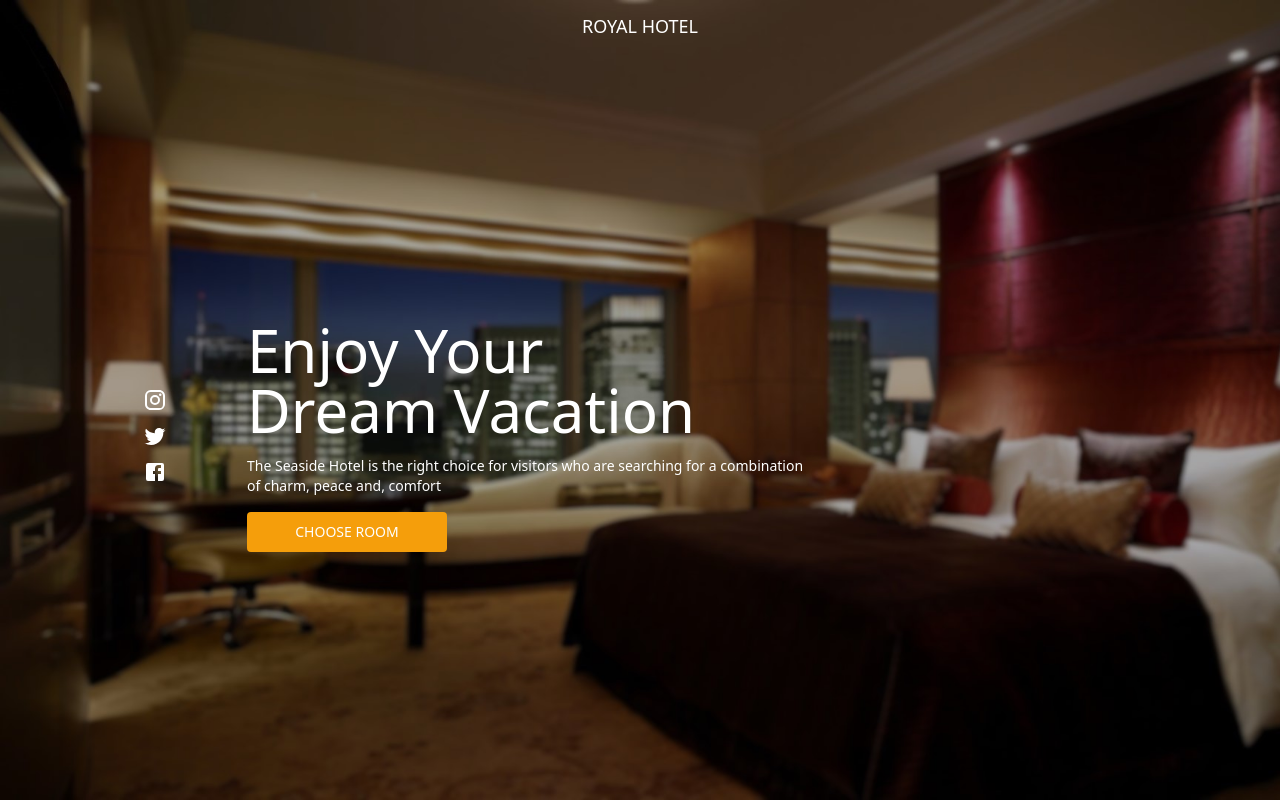
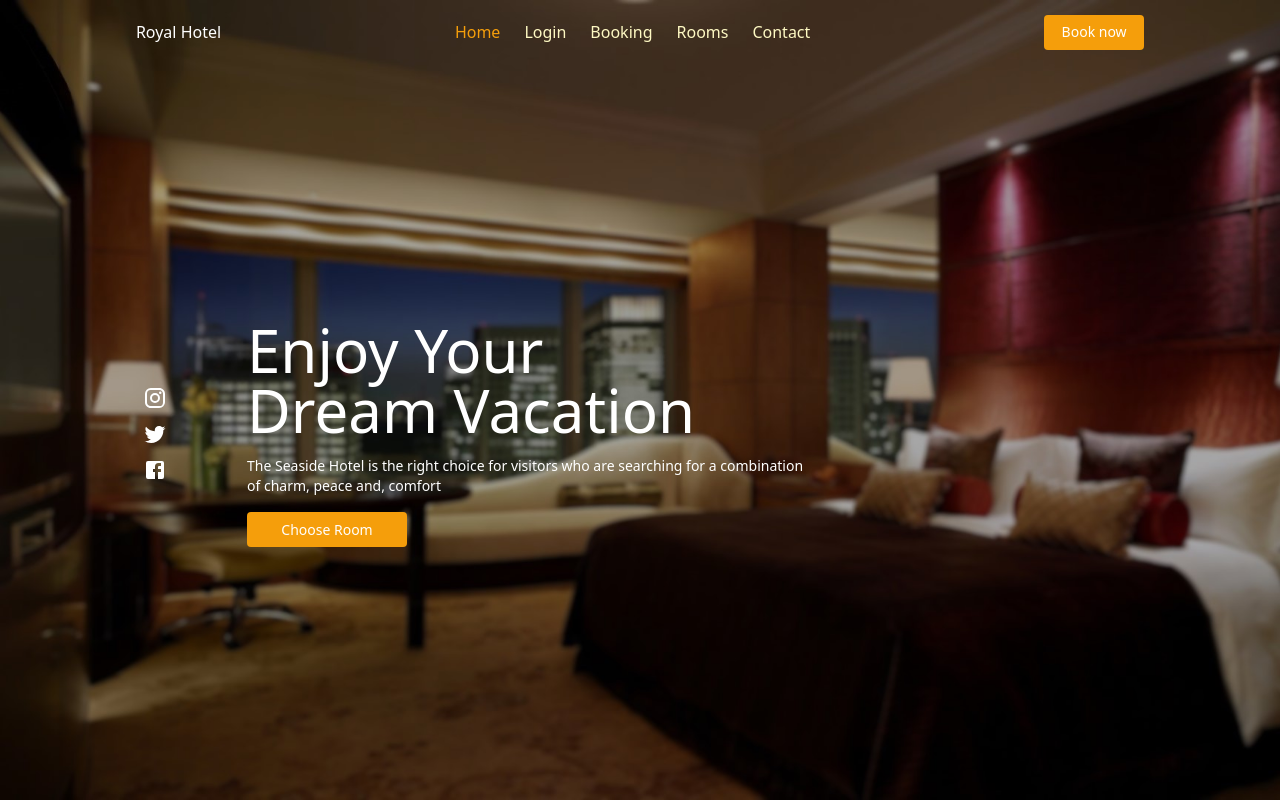
Before and after one commit to roshnnkk/hotel, a React (Vite) app: page / in a window 1280 px wide. Built offline with nearby package versions, Linux system fonts and the light colour scheme.

Commit message:
build header

```diff
--- a/src/App.jsx
+++ b/src/App.jsx
@@ -1,14 +1,29 @@
 import { Route, Routes } from "react-router";
 import Header from "./components/header";
 import Home from "./pages/home";
-import { HOME_ROUTE, LOGIN_ROUTE, RESERVE_FORM_ROUTE, ROOMS_ROUTE, CONTACT_ROUTE } from './constant/routes.js';
+import {
+  HOME_ROUTE,
+  LOGIN_ROUTE,
+  RESERVE_ROUTE,
+  ROOMS_ROUTE,
+  CONTACT_ROUTE,
+} from "./constant/routes.js";
+
 
 function App() {
   return (
     <div>
+
       <Home />
       <Header />
+      <Routes>
+        <Route path={HOME_ROUTE} element={<Home />} />
+        {/* <Route path={LOGIN_ROUTE} element={<Login />} />
+        <Route path={RESERVE_ROUTE} element={<Reserve />} />
+        <Route path={ROOMS_ROUTE} element={<Rooms />} />
+        <Route path={CONTACT_ROUTE} element={<Contact />} /> */}
 
+      </Routes>
     </div>
   );
 }
--- a/src/components/buttons.jsx
+++ b/src/components/buttons.jsx
@@ -1,16 +1,17 @@
 import React from 'react';
 
-const Buttons = () => {
+const Buttons = ({ width, text }) => {
   return (
     <div>
-       <button
-            className="bg-[#f59e0b] rounded w-20 text-xs sm:text-sm  sm:w-[200px] h-[40px]"
-            type="button"
-          >
-            CHOOSE ROOM
-          </button>
+      <button
+        className="bg-[#f59e0b] rounded text-xs sm:text-sm h-[35px]"
+        style={{ width: width }}
+        type="button"
+      >
+        {text}
+      </button>
     </div>
-  )
-}
+  );
+};
 
-export default Buttons
+export default Buttons;
--- a/src/components/header.jsx
+++ b/src/components/header.jsx
@@ -1,16 +1,50 @@
 import MenuIcon from "@mui/icons-material/Menu";
 import React from "react";
 import { NavLink } from "react-router";
+import { CONTACT_ROUTE, HOME_ROUTE, LOGIN_ROUTE, RESERVE_ROUTE, ROOMS_ROUTE } from "../constant/routes";
+import { AppBar, Box, Toolbar } from "@mui/material";
+import Buttons from "./buttons";
 
 const Header = () => {
+  const headerItems = [
+    { id: 1, name: "Home", to: HOME_ROUTE },
+    { id: 2, name: "Login", to: LOGIN_ROUTE },
+    { id: 3, name: "Booking", to: RESERVE_ROUTE },
+    { id: 4, name: "Rooms", to: ROOMS_ROUTE },
+    { id: 5, name: "Contact", to: CONTACT_ROUTE }
+
+
+
+
+  ];
 
   return (
-    <div className="w-screen flex-row-reverse  text-lg pt-3 text-white h-10 flex justify-around ">
-      <div className=" bg-transparent xm:hidden ">
-        <MenuIcon />
+    // <div className="w-screen flex-row-reverse bg-transparent text-lg pt-3 text-white  flex justify-around ">
+    //   <div className=" xm:hidden ">
+    //     <MenuIcon />
+    //   </div>
+    //   <h1>ROYAL HOTEL</h1>
+
+    //   <div>
+    <div>
+        <Box sx={{ flexGrow: 1, width: 1 }}>
+        <AppBar style={{ backgroundColor: 'transparent', boxShadow: 'none', }}>
+            <Toolbar style={{gap:"10px", justifyContent: "space-around" }}>
+              <h1>Royal Hotel</h1>
+          <div className="flex gap-6">
+          {headerItems.map((items) => (
+                <NavLink key={items.id} to={items.to} className={({isActive})=>isActive ? "text-amber-500" : "text-yellow-100" }>
+                  {items.name}
+                </NavLink>
+
+              ))}
+          </div>
+              <Buttons width="100px" text="Book now"/>
+            </Toolbar>
+          </AppBar>
+        </Box>
       </div>
-      <h1>ROYAL HOTEL</h1>
-    </div>
+
   );
 };
 
--- a/src/constant/routes.js
+++ b/src/constant/routes.js
@@ -1,5 +1,5 @@
 export const HOME_ROUTE = "/";
 export const LOGIN_ROUTE = "login";
-export const RESERVE_FORM_ROUTE = "reserveForm";
+export const RESERVE_ROUTE = "reserveForm";
 export const ROOMS_ROUTE = "rooms";
 export const CONTACT_ROUTE = "contact";
--- a/src/pages/home.jsx
+++ b/src/pages/home.jsx
@@ -31,7 +31,7 @@ const Home = () => {
               searching for a combination <br />
               of charm, peace and, comfort
             </p>
-            <Buttons />
+            <Buttons width="160px" text="Choose Room"/>
           </div>
         </section>
       </div>
```
